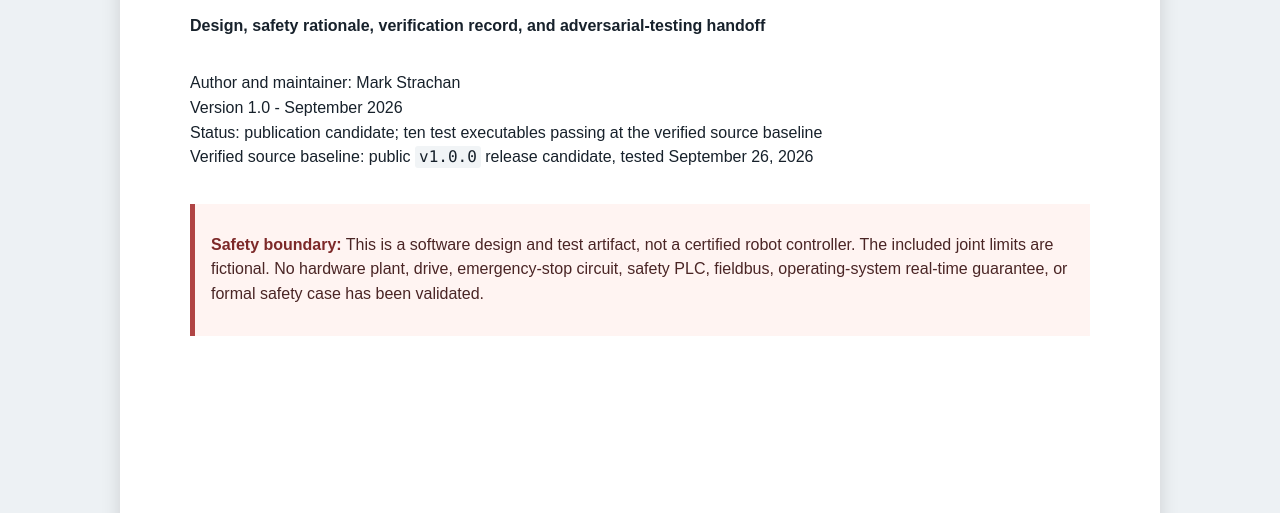
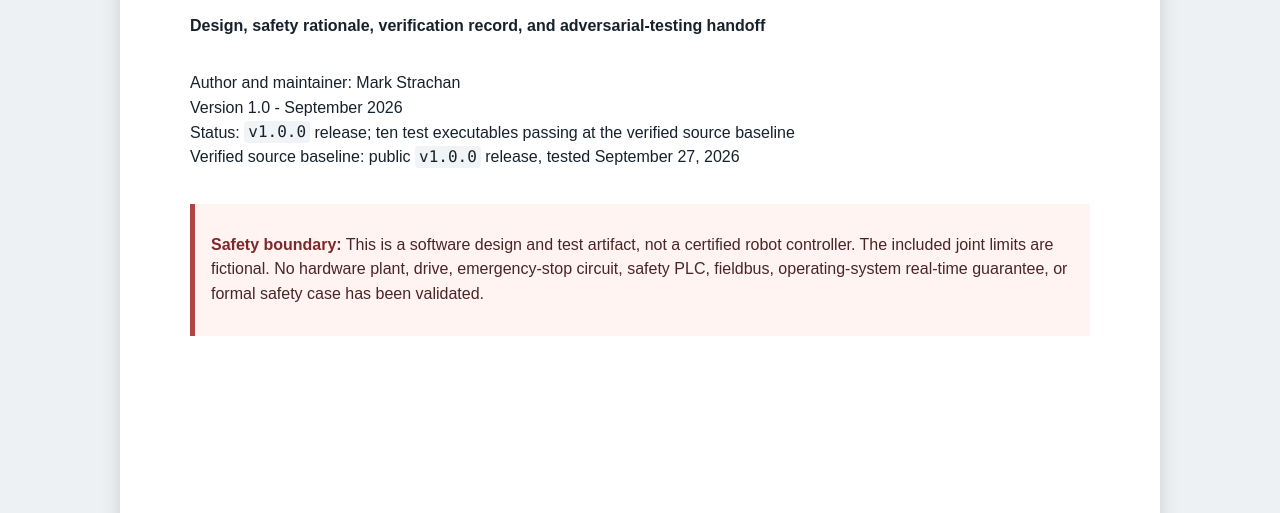
Before and after one commit to mstracha/teleoperation-command-interpolator, a website: page docs/design/exports/TeleoperationCommandInterpolatorDesign.html in a window 1280 px wide. Shown: the part 287-800 px from the top of the page. Drawn offline with Linux system fonts and the light colour scheme.

Commit message:
Finalize v1.0.0 release documentation

```diff
--- a/docs/design/exports/TeleoperationCommandInterpolatorDesign.html
+++ b/docs/design/exports/TeleoperationCommandInterpolatorDesign.html
@@ -59,8 +59,8 @@
 <p><strong>Design, safety rationale, verification record, and adversarial-testing handoff</strong></p>
 <p>Author and maintainer: Mark Strachan<br>
 Version 1.0 - September 2026<br>
-Status: publication candidate; ten test executables passing at the verified source baseline<br>
-Verified source baseline: public <code>v1.0.0</code> release candidate, tested September 26, 2026</p>
+Status: <code>v1.0.0</code> release; ten test executables passing at the verified source baseline<br>
+Verified source baseline: public <code>v1.0.0</code> release, tested September 27, 2026</p>
 <blockquote>
 <p><strong>Safety boundary:</strong> This is a software design and test artifact, not a certified robot controller. The included joint limits are fictional. No hardware plant, drive, emergency-stop circuit, safety PLC, fieldbus, operating-system real-time guarantee, or formal safety case has been validated.</p>
 </blockquote>
@@ -375,11 +375,11 @@ Verified source baseline: public <code>v1.0.0</code> release candidate, tested S
 </thead>
 <tbody><tr>
 <td>Date</td>
-<td>September 26, 2026</td>
+<td>September 27, 2026</td>
 </tr>
 <tr>
 <td>Source baseline</td>
-<td>Public <code>v1.0.0</code> release candidate</td>
+<td>Public <code>v1.0.0</code> release</td>
 </tr>
 <tr>
 <td>Compiler</td>
```
Also changed, not shown: docs/design/TeleoperationCommandInterpolatorDesign.md (+4 -4 lines), 1 other file.
